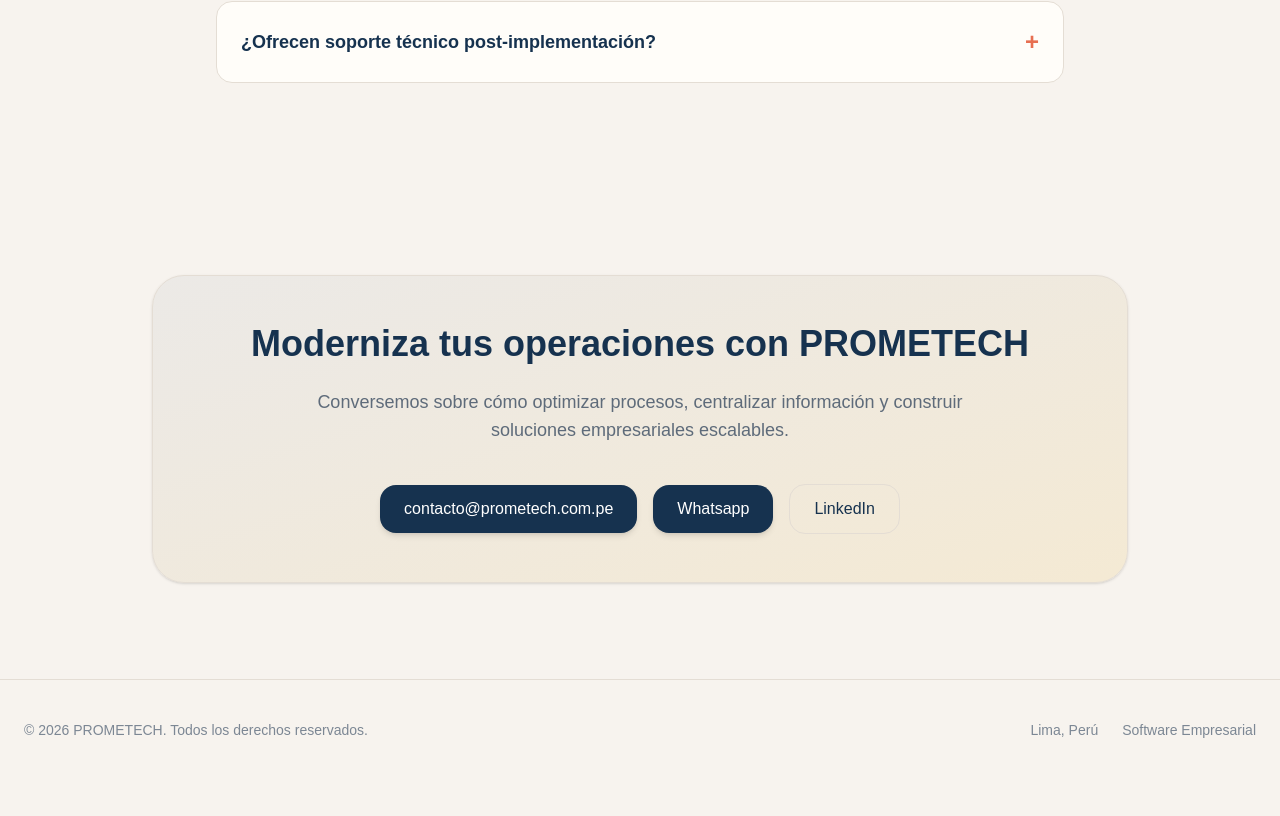
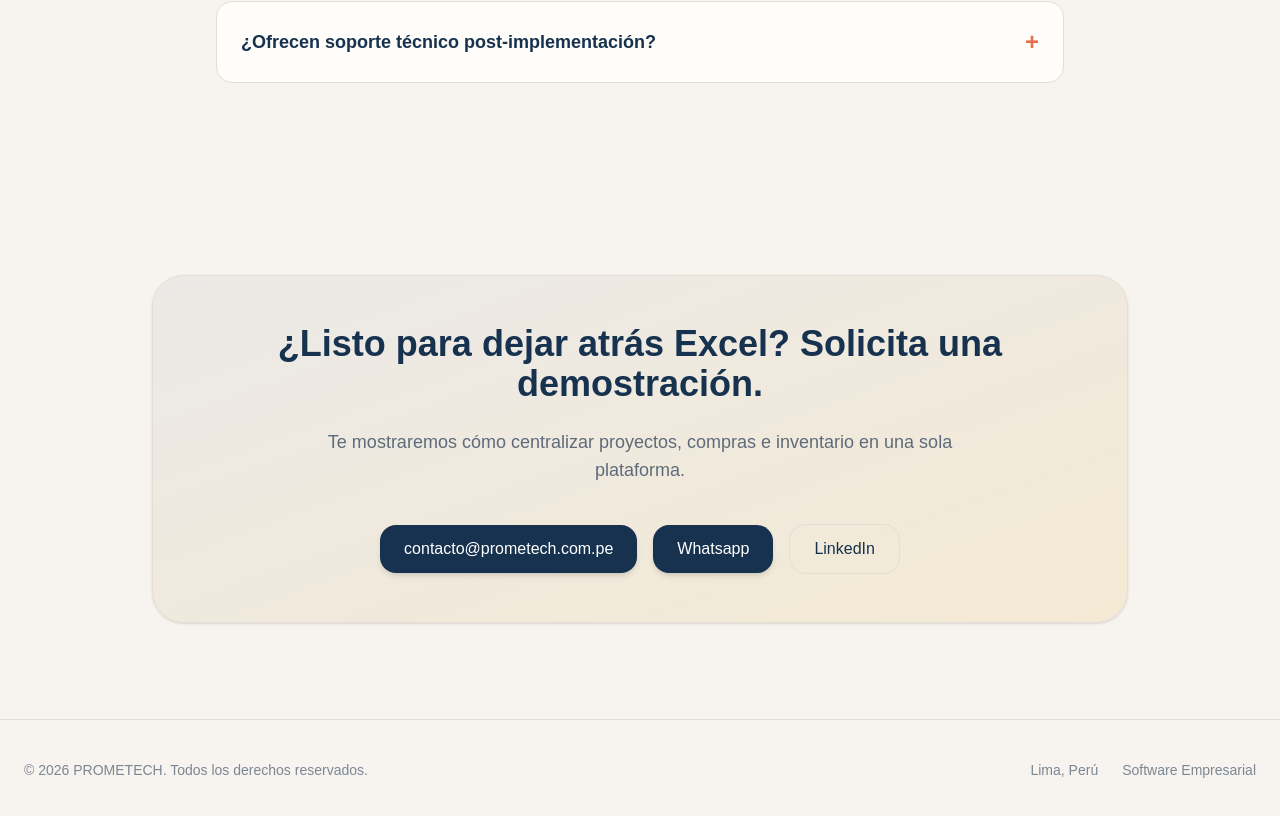
Before and after one commit to alexandermerino-prometech/landing-page, a Next.js app: page / in a window 1280 px wide. Shown: the part 5289-6105 px from the top of the page. Before the commit the page ends 6069 px from the top, so only its background shows below. Built offline with nearby package versions, Linux system fonts and the light colour scheme.

Commit message:
updating CTA

```diff
--- a/app/page.tsx
+++ b/app/page.tsx
@@ -574,12 +574,14 @@ export default function PrometechLandingPage() {
       >
         <div className="rounded-[32px] border border-[#E4DDD4] bg-gradient-to-br from-[#16324F]/5 to-[#E9C46A]/20 p-12 text-center shadow-sm">
           <h3 className="text-4xl font-bold mb-6 text-[#16324F]">
-            Moderniza tus operaciones con PROMETECH
+            ¿Listo para dejar atrás Excel?
+
+            Solicita una demostración.
           </h3>
 
           <p className="text-[#5E6B7A] text-lg max-w-2xl mx-auto mb-10">
-            Conversemos sobre cómo optimizar procesos, centralizar información
-            y construir soluciones empresariales escalables.
+            Te mostraremos cómo centralizar proyectos,
+            compras e inventario en una sola plataforma.
           </p>
 
           <div className="flex flex-wrap items-center justify-center gap-4">
```
